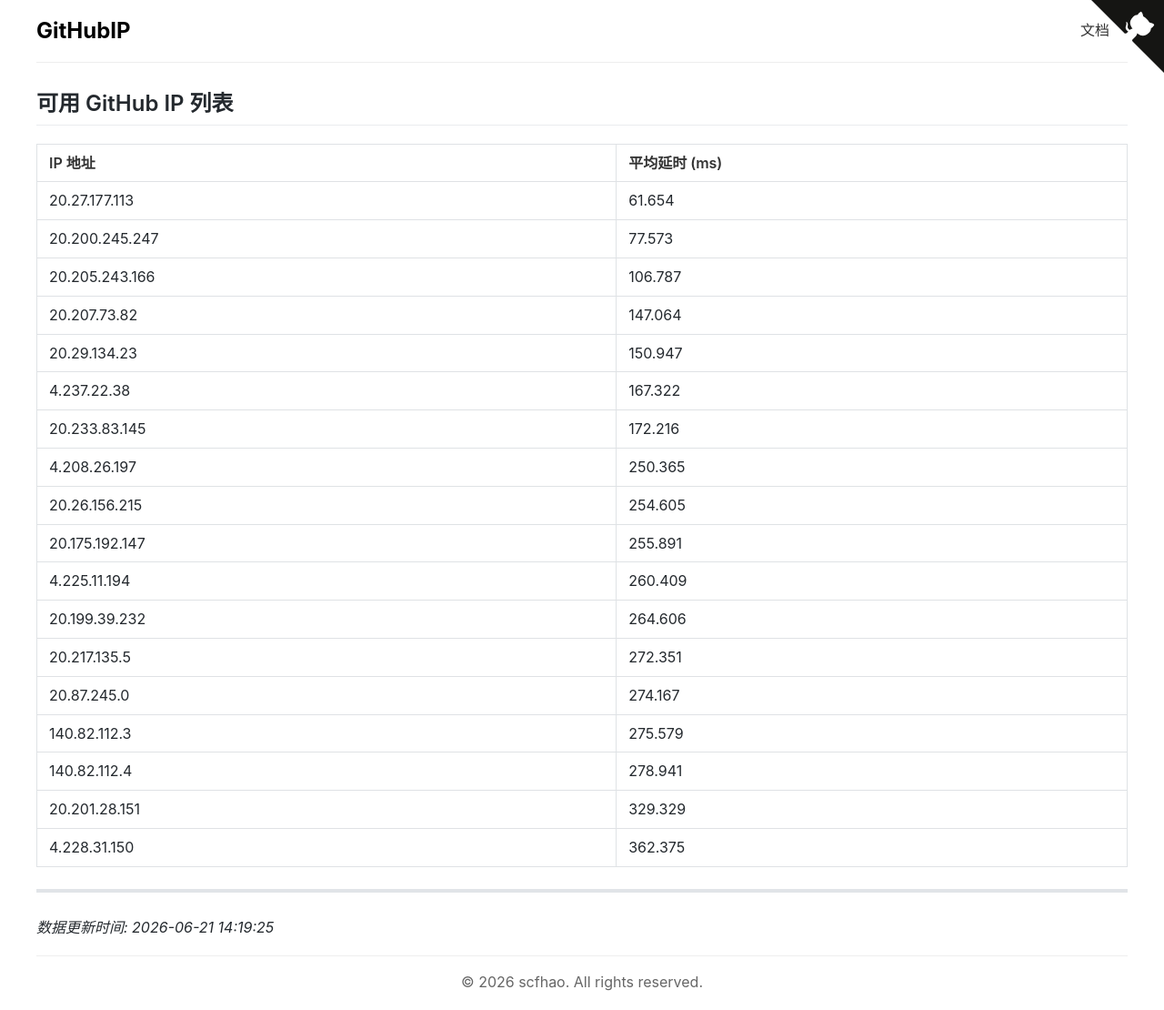
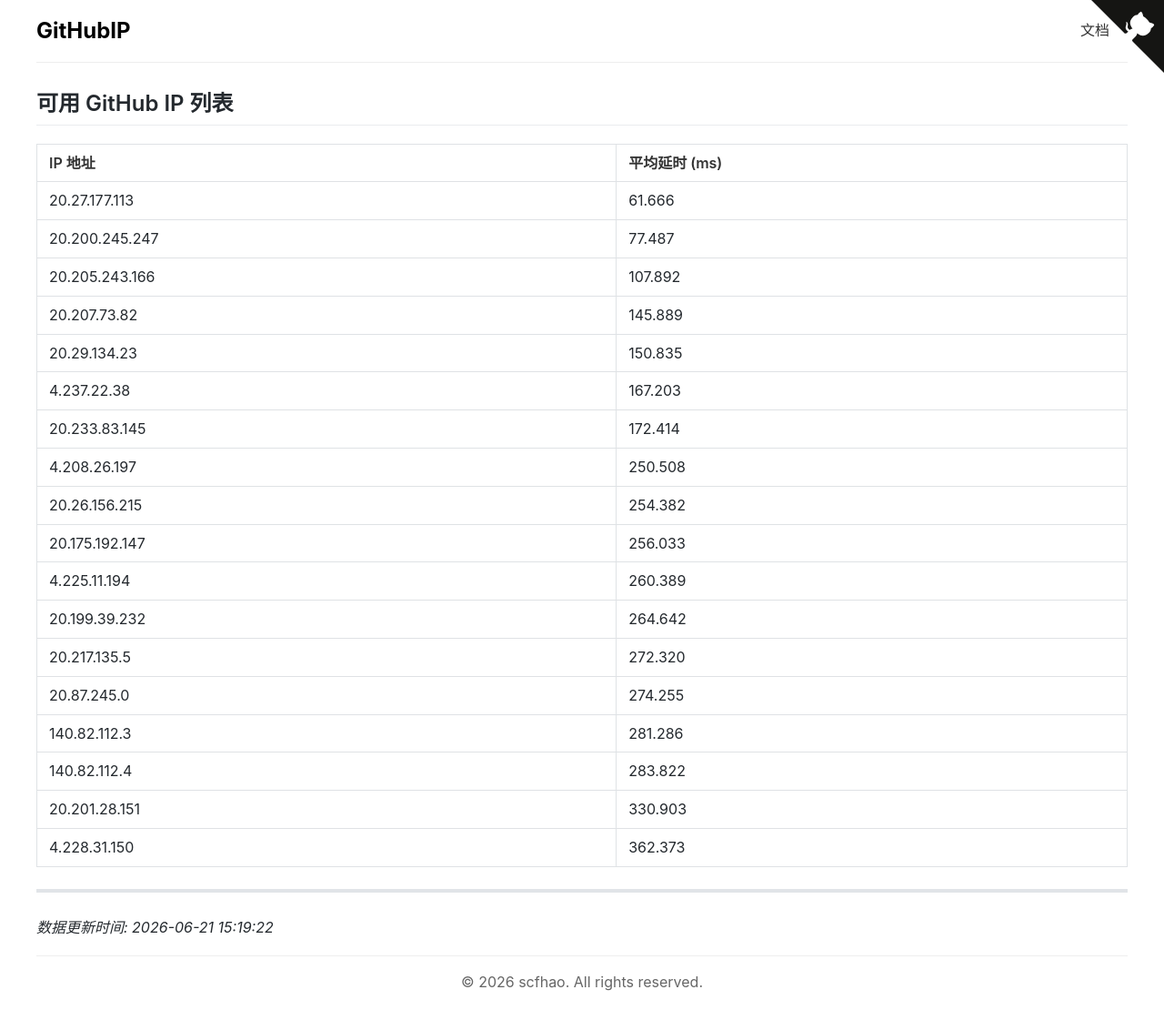
Before and after one commit to scfhao/GitHubIP, a Jekyll site: the page built from index.md, in a window 1280 px wide. Shown: the whole page at 91% size. Built offline with Jekyll 4.4.1, drawn with Linux system fonts in a browser that asks for light colours.

Commit message:
自动脚本执行 - 2026-06-21 15:19:22

```diff
--- a/index.md
+++ b/index.md
@@ -1,32 +1,32 @@
 ---
 layout: home
 title: GitHub IP 列表
-date: 2026-06-21 14:19:25
+date: 2026-06-21 15:19:22
 ---
 
 ## 可用 GitHub IP 列表
 
 | IP 地址 | 平均延时 (ms) |
 |---------|--------------|
-| 20.27.177.113 | 61.654 |
-| 20.200.245.247 | 77.573 |
-| 20.205.243.166 | 106.787 |
-| 20.207.73.82 | 147.064 |
-| 20.29.134.23 | 150.947 |
-| 4.237.22.38 | 167.322 |
-| 20.233.83.145 | 172.216 |
-| 4.208.26.197 | 250.365 |
-| 20.26.156.215 | 254.605 |
-| 20.175.192.147 | 255.891 |
-| 4.225.11.194 | 260.409 |
-| 20.199.39.232 | 264.606 |
-| 20.217.135.5 | 272.351 |
-| 20.87.245.0 | 274.167 |
-| 140.82.112.3 | 275.579 |
-| 140.82.112.4 | 278.941 |
-| 20.201.28.151 | 329.329 |
-| 4.228.31.150 | 362.375 |
+| 20.27.177.113 | 61.666 |
+| 20.200.245.247 | 77.487 |
+| 20.205.243.166 | 107.892 |
+| 20.207.73.82 | 145.889 |
+| 20.29.134.23 | 150.835 |
+| 4.237.22.38 | 167.203 |
+| 20.233.83.145 | 172.414 |
+| 4.208.26.197 | 250.508 |
+| 20.26.156.215 | 254.382 |
+| 20.175.192.147 | 256.033 |
+| 4.225.11.194 | 260.389 |
+| 20.199.39.232 | 264.642 |
+| 20.217.135.5 | 272.320 |
+| 20.87.245.0 | 274.255 |
+| 140.82.112.3 | 281.286 |
+| 140.82.112.4 | 283.822 |
+| 20.201.28.151 | 330.903 |
+| 4.228.31.150 | 362.373 |
 
 ---
 
-*数据更新时间: 2026-06-21 14:19:25*
+*数据更新时间: 2026-06-21 15:19:22*
```
